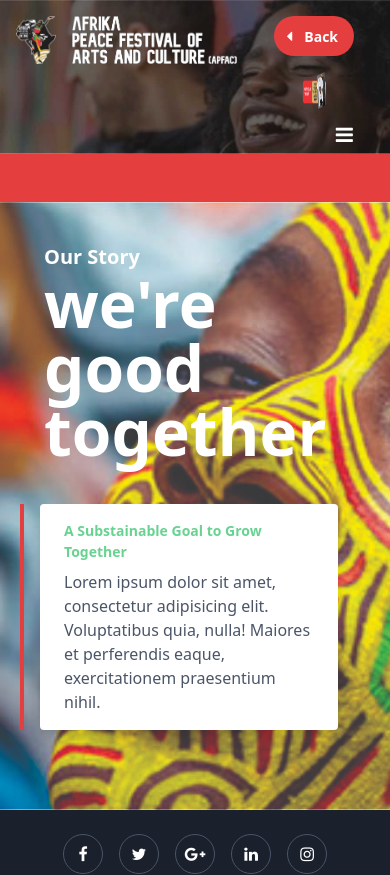
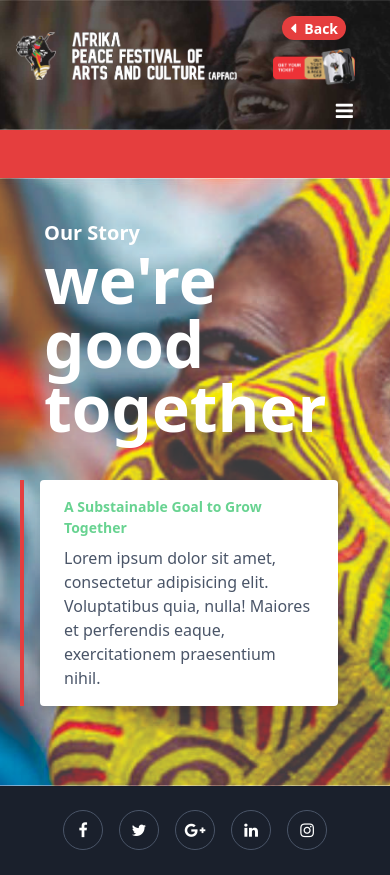
Before and after one commit to AsiwajuDev/apfac, a Next.js app: page / in a window 390 px wide. Shown: the top 875 px of the page. Built offline with nearby package versions, Linux system fonts and the light colour scheme.

Commit message:
Back button adjusted on mobile view

```diff
--- a/components/header.js
+++ b/components/header.js
@@ -12,7 +12,7 @@ export default function Header({ fixed, bgImage }) {
       >
         <nav className="items-center">
           <div className="flex">
-            <div className="flex w-2/3">
+            <div className="flex w-2/3 pt-4">
               <Link href="/">
                 <a>
                   <img
@@ -33,21 +33,23 @@ export default function Header({ fixed, bgImage }) {
               </div>
             </div>
             <div className="w-1/3">
-              <div className="flex justify-center">
-                <div className="bg-red-600 w-20 text-center text-white pr-4 py-2 rounded-full">
-                  <i className="fa fa-caret-left px-3"></i>
+              <div className="flex justify-center md:ml-24">
+                <div className="bg-red-600 w-16 sm:w-20 text-center text-white sm:pr-4 sm:py-1 rounded-full">
+                  <i className="fa fa-caret-left px-1 sm:px-3"></i>
                   <Link href="">
-                    <a className="font-semibold text-sm sm:text-base">Back</a>
+                    <a className="font-semibold text-sm px-1 sm:px-0 sm:text-base">
+                      Back
+                    </a>
                   </Link>
                 </div>
               </div>
 
-              <div className=" flex mx-12">
+              <div className="flex justify-center">
                 <Link href="#">
                   <a>
                     <img
                       src="/favicon/sales.png"
-                      className="h-10 sm:h-16 md:h-20 lg:h-24 mt-4 md:mt-6"
+                      className="h-10 sm:h-16 md:h-20 lg:h-24 mt-2 md:mt-4"
                     />
                   </a>
                 </Link>
```
